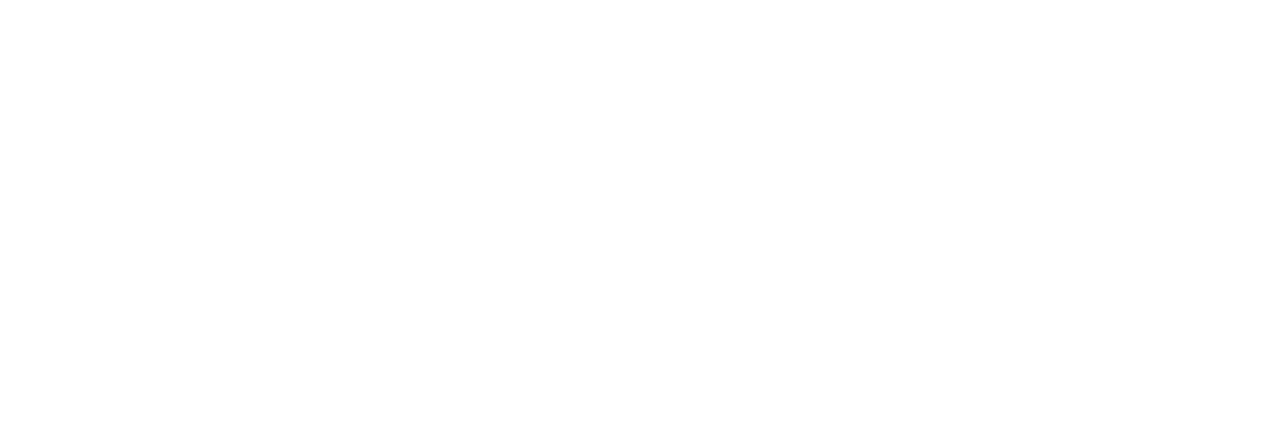
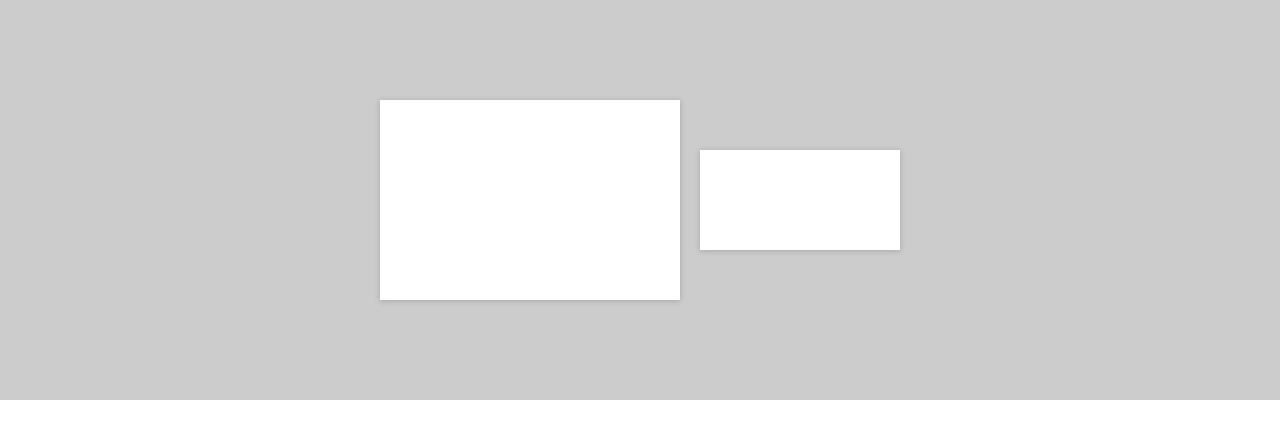
Before and after one commit to dan-mk/hot-stamping-quotation-tool, a React (Create React App) app: page / in a window 1280 px wide. Shown: the top 438 px of the page. Built offline with nearby package versions, Linux system fonts and the light colour scheme.

Commit message:
Added an initial canvas with blank pages

```diff
--- a/src/App.js
+++ b/src/App.js
@@ -1,6 +1,23 @@
+import { Canvas } from "./canvas/Canvas";
+
 function App() {
+  let pages = [
+    {
+      mmHeight: 200,
+      mmWidth: 300,
+      art: '',
+    },
+    {
+      mmHeight: 100,
+      mmWidth: 200,
+      art: '',
+    }
+  ];
+
   return (
-    <div></div>
+    <div>
+      <Canvas height={400} pages={pages} />
+    </div>
   );
 }
 
--- /dev/null
+++ b/src/canvas/Canvas.css
@@ -0,0 +1,15 @@
+.CanvasContainer {
+    background: #ccc;
+    display: flex;
+    justify-content: center;
+    align-items: center;
+    overflow: hidden;
+}
+
+.CanvasContainer * {
+    pointer-events: none;
+}
+
+.Canvas {
+    position: relative;
+}
--- /dev/null
+++ b/src/canvas/Canvas.js
@@ -0,0 +1,86 @@
+import { useState, useEffect } from 'react';
+import "./Canvas.css";
+import { Page } from "./Page";
+
+export function Canvas(props) {
+    let pages = props.pages;
+    let [zoom, setZoom] = useState(0);
+    let [dragging, setDragging] = useState(false);
+    let [canvasRefOffset, setCanvasRefOffset] = useState({x: 0, y: 0});
+    let [canvasDraggingAnchor, setCanvasDraggingAnchor] = useState({x: 0, y: 0});
+    let [canvasOffset, setCanvasOffset] = useState({x: 0, y: 0});
+
+    let onWheel = (e) => {
+        let diff = (e.deltaY > 0 ? -1 : 1);
+        setZoom(zoom + diff);
+    };
+
+    let onMouseDown = (e) => {
+        if (e.button !== 0) return;
+        setDragging(true);
+        setCanvasRefOffset(canvasOffset);
+        setCanvasDraggingAnchor({x: e.pageX, y: e.pageY});
+    };
+
+    let onMouseUp = (e) => {
+        if (e.button !== 0) return;
+        setDragging(false);
+    };
+
+    let onMouseMove = (e) => {
+        if (dragging === false) return;
+        setCanvasOffset({
+            x: canvasRefOffset.x + (e.pageX - canvasDraggingAnchor.x),
+            y: canvasRefOffset.y + (e.pageY - canvasDraggingAnchor.y),
+        });
+    };
+
+    useEffect(() => {
+        window.addEventListener('mouseup', onMouseUp);
+        window.addEventListener('mousemove', onMouseMove);
+        return () => {
+            window.removeEventListener('mouseup', onMouseUp);
+            window.removeEventListener('mousemove', onMouseMove);
+        };
+    }, [dragging, setDragging]);
+
+    let containerStyle = {
+        height: props.height,
+    };
+
+    let padding = 20;
+    let mmCanvasHeight = pages.reduce((a, b) => Math.max(a, b.mmHeight), 0);
+    let mmCanvasWidth = pages.reduce((a, b) => a + b.mmWidth, 0) + padding * (props.pages.length - 1);
+
+    let canvasStyle = {
+        height: 2 * padding + mmCanvasHeight + 'px',
+        width: 2 * padding + mmCanvasWidth + 'px',
+        transform: `translateX(${canvasOffset.x + 'px'}) translateY(${canvasOffset.y + 'px'}) scale(${Math.pow(1.3, zoom)})`,
+    };
+
+    return (
+        <div
+            className="CanvasContainer"
+            style={containerStyle}
+            onWheel={onWheel}
+            onMouseDown={onMouseDown} >
+            <div className="Canvas" style={canvasStyle}>
+                {
+                    pages.map((page, i) => {
+                        let hOffset = (i + 1) * padding + pages.slice(0, i).reduce((a, b) => a + b.mmWidth, 0);
+                        let vOffset = padding + (mmCanvasHeight - page.mmHeight) / 2;
+
+                        return (
+                            <Page
+                                mmHeight={page.mmHeight}
+                                mmWidth={page.mmWidth}
+                                mmHorizontalOffset={hOffset}
+                                mmVerticalOffset={vOffset}
+                                key={i} />
+                        );
+                    })
+                }
+            </div>
+        </div>
+    );
+}
--- /dev/null
+++ b/src/canvas/Page.css
@@ -0,0 +1,5 @@
+.Page {
+    background: white;
+    box-shadow: 0 1px 6px #00000030;
+    position: absolute;
+}
--- /dev/null
+++ b/src/canvas/Page.js
@@ -0,0 +1,12 @@
+import "./Page.css";
+
+export function Page(props) {
+    let style = {
+        height: props.mmHeight + 'px',
+        width: props.mmWidth + 'px',
+        top: props.mmVerticalOffset + 'px',
+        left: props.mmHorizontalOffset + 'px',
+    };
+
+    return <div className="Page" style={style}></div>;
+}
```
